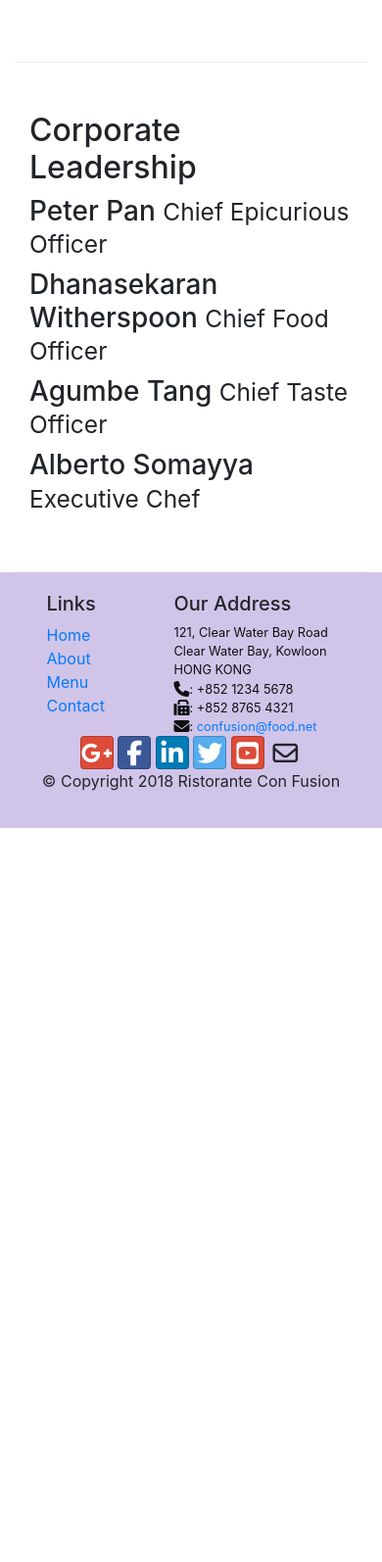
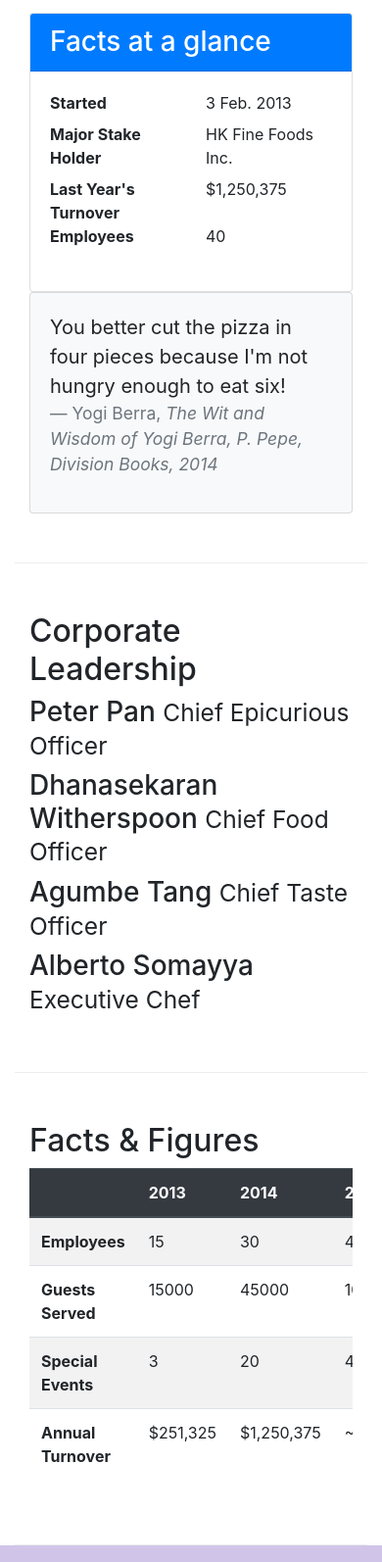
Before and after one commit to Snigdha-Sharma/FrontEndWebUIFrameworks, a plain HTML site: page aboutus.html in a window 390 px wide. Shown: the part 1036-2630 px from the top of the page at 98% size. Before the commit the page ends 1881 px from the top, so only its background shows below. Drawn offline with nearby package versions, Linux system fonts and the light colour scheme.

Commit message:
Tables and cards

```diff
--- a/aboutus.html
+++ b/aboutus.html
@@ -65,7 +65,32 @@
                 <p>Started in 2010, Ristorante con Fusion quickly established itself as a culinary icon par excellence in Hong Kong. With its unique brand of world fusion cuisine that can be found nowhere else, it enjoys patronage from the A-list clientele in Hong Kong.  Featuring four of the best three-star Michelin chefs in the world, you never know what will arrive on your plate the next time you visit us.</p>
                 <p>The restaurant traces its humble beginnings to <em>The Frying Pan</em>, a successful chain started by our CEO, Mr. Peter Pan, that featured for the first time the world's best cuisines in a pan.</p>
             </div>
-            <div class="col-12 col-sm-4">
+            <div class="col-sm">
+                <div class="card">
+                    <h3 class="card-header bg-primary text-white">Facts at a glance</h3>
+                    <div class="card-body">
+                        <dl class="row">
+                            <dt class="col-6">Started</dt>
+                            <dd class="col-6">3 Feb. 2013</dd>
+                            <dt class="col-6">Major Stake Holder</dt>
+                            <dd class="col-6">HK Fine Foods Inc.</dd>
+                            <dt class="col-6">Last Year's Turnover</dt>
+                            <dd class="col-6">$1,250,375</dd>
+                            <dt class="col-6">Employees</dt>
+                            <dd class="col-6">40</dd>
+                        </dl>
+                    </div>
+                </div>
+            </div>
+            <div class="col-12">
+                <div class="card card-body bg-light">
+                    <blockquote class="blockquote">
+                        <p class="mb-0">You better cut the pizza in four pieces because I'm not hungry enough to eat six!</p>
+                        <footer class="blockquote-footer">Yogi Berra,
+                            <cite title="Source Title">The Wit and Wisdom of Yogi Berra, P. Pepe, Division Books, 2014 </cite>
+                        </footer>
+                    </blockquote>
+                </div>
             </div>
         </div>
 
@@ -81,6 +106,52 @@
                 <p class="d-none d-sm-block">Blessed with the most discerning gustatory sense, Agumbe, our CTO, personally ensures that every dish that we serve meets his exacting tastes. Our chefs dread the tongue lashing that ensues if their dish does not meet his exacting standards. He lives by his motto, <em>You click only if you survive my lick.</em></p>
                 <h3>Alberto Somayya <small>Executive Chef</small></h3>
                 <p class="d-none d-sm-block">Award winning three-star Michelin chef with wide International experience having worked closely with whos-who in the culinary world, he specializes in creating mouthwatering Indo-Italian fusion experiences. He says, <em>Put together the cuisines from the two craziest cultures, and you get a winning hit! Amma Mia!</em></p>
+            </div>
+       </div>
+       <div class="row row-content">
+            <div class="col-12 col-sm-9">
+                <h2>Facts &amp; Figures</h2>
+                <div class="table-responsive">
+                    <table class="table table-striped">
+                        <thead class="thead-dark">
+                            <tr>
+                                <th>&nbsp;</th>
+                                <th>2013</th>
+                                <th>2014</th>
+                                <th>2015</th>
+                            </tr>
+                        </thead>
+                        <tbody>
+                            <tr>
+                                <th>Employees</th>
+                                <td>15</td>
+                                <td>30</td>
+                                <td>40</td>
+                            </tr>
+                            <tr>
+                                <th>Guests Served</th>
+                                <td>15000</td>
+                                <td>45000</td>
+                                <td>100,000</td>
+                            </tr>
+                            <tr>
+                                <th>Special Events</th>
+                                <td>3</td>
+                                <td>20</td>
+                                <td>45</td>
+                            </tr>
+                            <tr>
+                                <th>Annual Turnover</th>
+                                <td>$251,325</td>
+                                <td>$1,250,375</td>
+                                <td>~$3,000,000</td>
+                            </tr>
+                        </tbody>
+                    </table>
+                </div>
+            </div>
+            <div class="col-12 col-sm-3">
+
             </div>
        </div>
 
```
